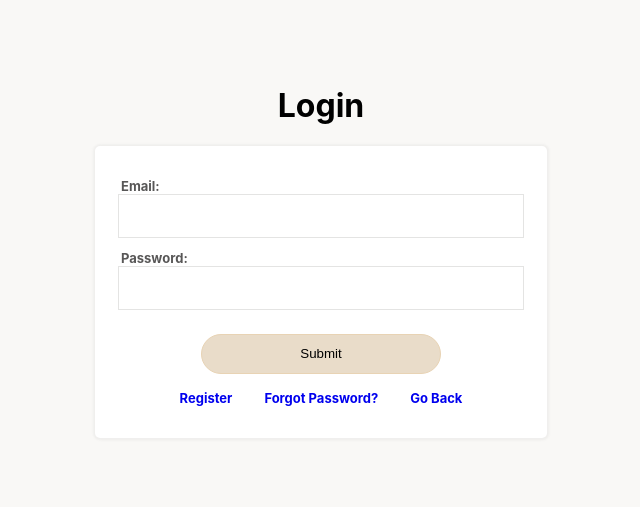
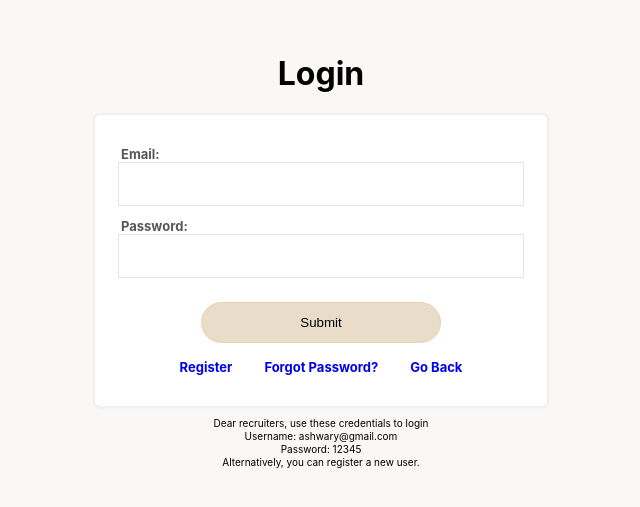
Before and after one commit to ashwaryy/college-news, a React (Create React App) app in the folder frontend/: page /posts in a window 1280 px wide. Shown: the part 149-656 px from the top of the page, without its empty margins (319-959 px from the left). Built offline with nearby package versions, Linux system fonts and the light colour scheme.

Commit message:
easy login message

```diff
--- a/frontend/src/components/LoginPage.css
+++ b/frontend/src/components/LoginPage.css
@@ -104,3 +104,13 @@
   color: red;
   display: none;
 }
+.demo-login-message p {
+  margin-top: 1px;
+  margin-bottom: 1px;
+  font-size: 10px;
+  text-align: center;
+}
+
+.demo-login-message {
+  margin-top: 10px;
+}
--- a/frontend/src/components/LoginPage.js
+++ b/frontend/src/components/LoginPage.js
@@ -84,6 +84,12 @@ function LoginPage() {
             <a href="/">Go Back</a>
           </div>
         </div>
+        <div className="demo-login-message">
+          <p>Dear recruiters, use these credentials to login</p>
+          <p>Username: ashwary@gmail.com</p>
+          <p>Password: 12345</p>
+          <p>Alternatively, you can register a new user.</p>
+        </div>
       </div>
     );
   }
```
Also changed, not shown: 1 other file (tests, documents, lock files or other folders).
